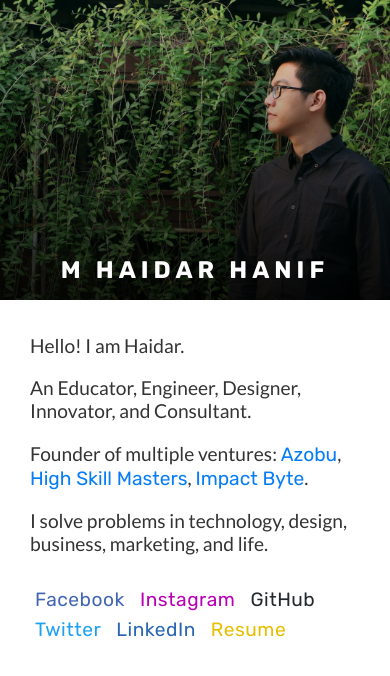
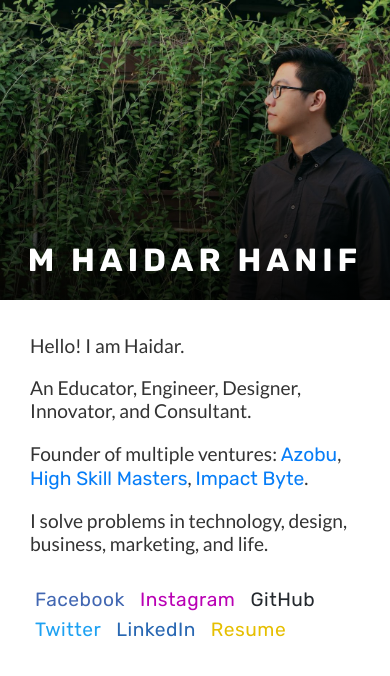
Before and after one commit to mhaidarhanif/mhaidarhanif-web-card, a Next.js app: page / in a window 390 px wide. Shown: the top 676 px of the page. Built offline with nearby package versions, Linux system fonts and the light colour scheme.

Commit message:
Fix mobile font size

```diff
--- a/components/profile.js
+++ b/components/profile.js
@@ -50,10 +50,6 @@ const Name = styled.h1`
   text-transform: uppercase;
   color: #ffffff;
   letter-spacing: 5px;
-
-  @media (max-width: 650px) {
-    font-size: 1.5em;
-  }
 `
 
 const Description = styled.div`
```
